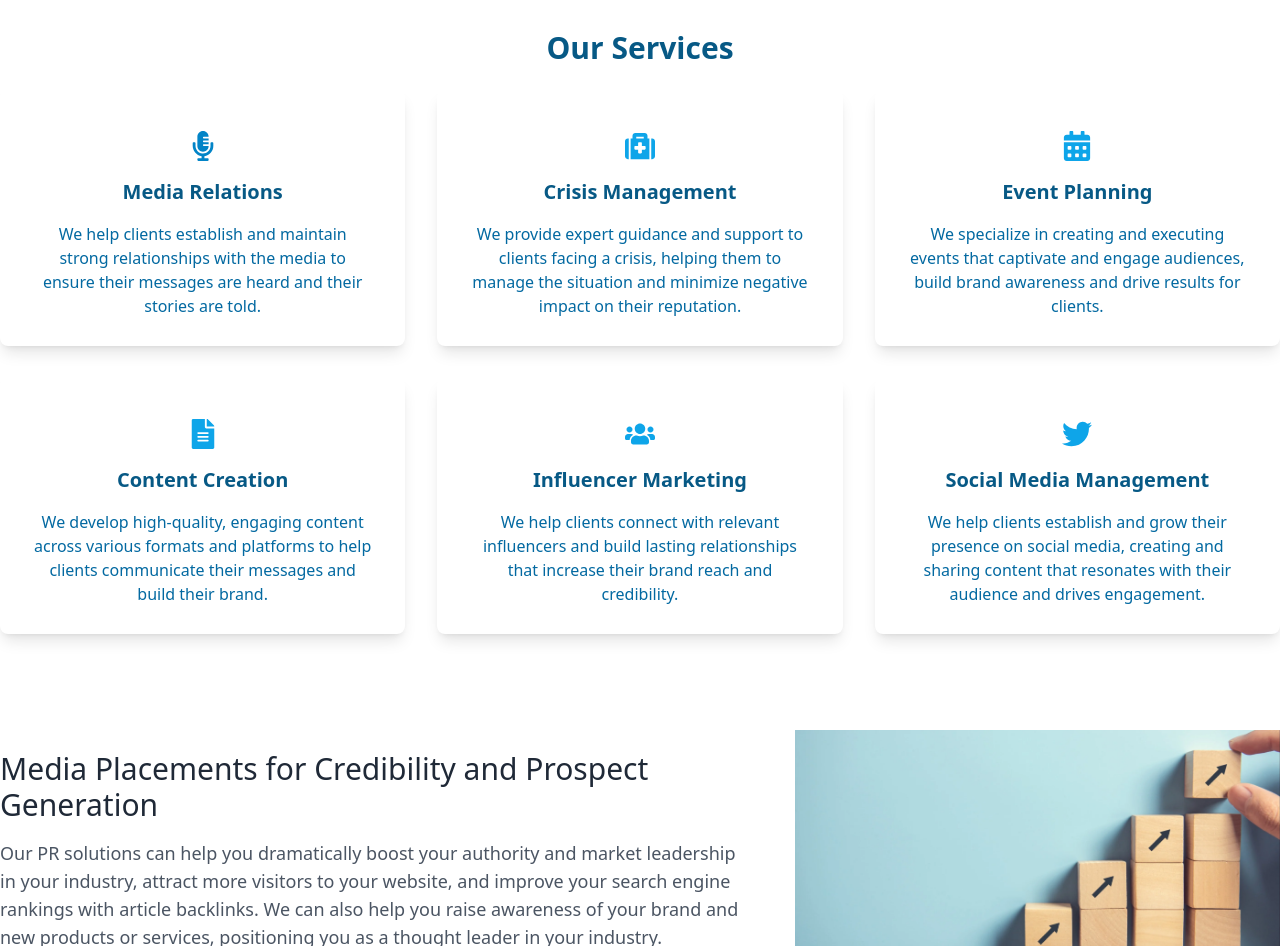
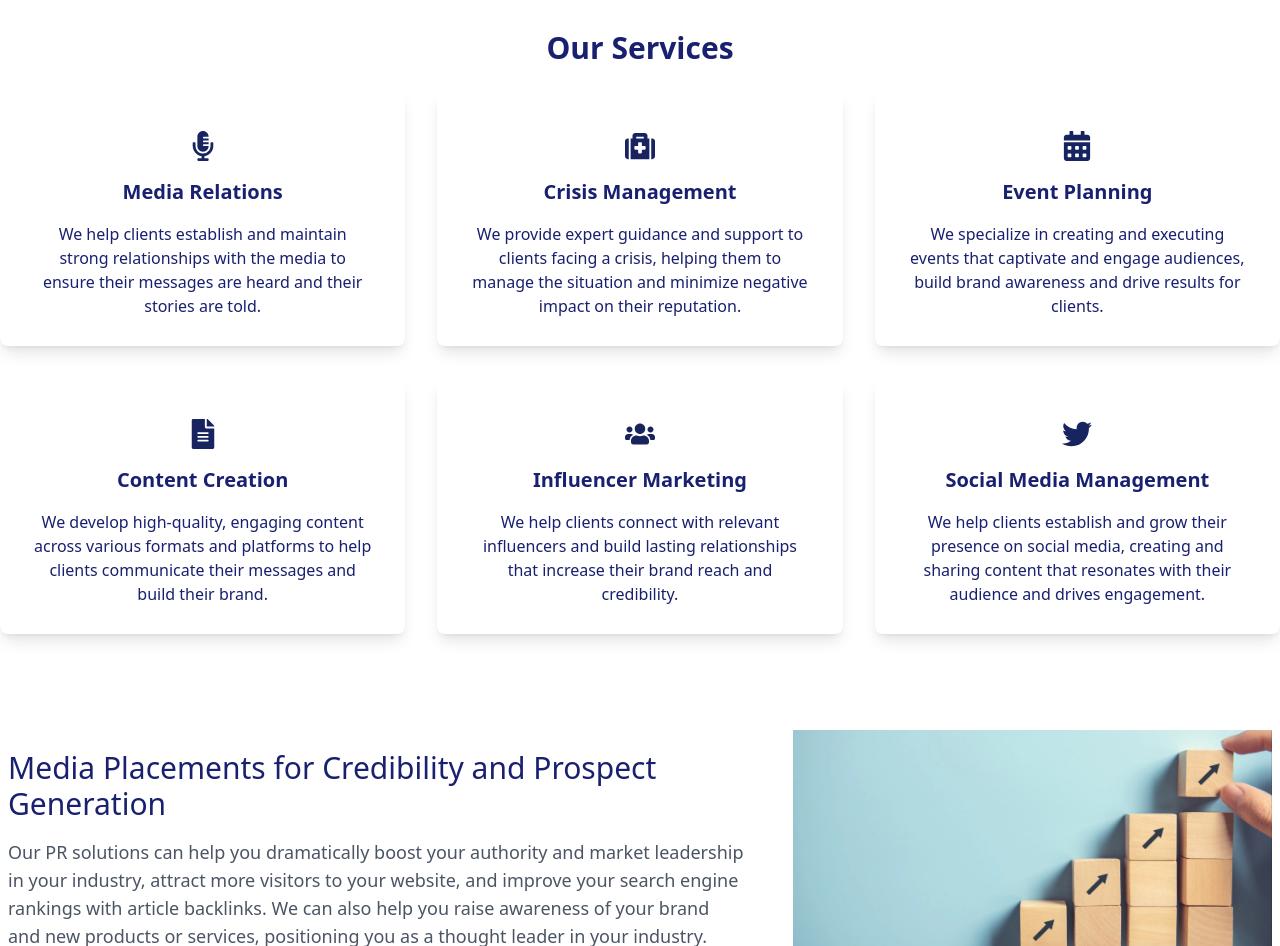
Before and after one commit to appzaib/Pliocio, a Next.js app: page / in a window 1280 px wide. Shown: the part 766-1712 px from the top of the page. Built offline with nearby package versions, Linux system fonts and the light colour scheme.

Commit message:
Change Heading Color

```diff
--- a/pages/about.js
+++ b/pages/about.js
@@ -15,7 +15,7 @@ function About() {
       </div>
       <div className="py-8">
         <div className="container mx-auto px-4 text-gray-600">
-          <h1 className="text-3xl font-semibold mb-5 text-center text-gray-900">
+          <h1 className="text-3xl font-semibold mb-5 text-center text-[#18206F]">
             Introducing Our Public Relations Firm
           </h1>
           <p className="text-base md:text-lg leading-relaxed mb-5">
@@ -24,7 +24,7 @@ function About() {
             team of experienced PR professionals has a proven track record of
             delivering results for a wide range of industries and organizations.
           </p>
-          <h2 className="text-3xl font-semibold text-center text-gray-900">
+          <h2 className="text-3xl font-semibold text-center text-[#18206F]">
             Why Choose Us?
           </h2>
           <div className="text-center md:text-start items-center px-4 text-gray-600">
@@ -35,7 +35,7 @@ function About() {
                 className="w-full md:hidden"
               />
               <div className="w-full md:w-2/4">
-                <h2 className="text-2xl md:text-3xl font-medium mb-4 text-gray-800">
+                <h2 className="text-2xl md:text-3xl font-medium mb-4 text-[#18206F]">
                   Results-Driven Approach
                 </h2>
                 <p className="text-base md:text-lg leading-relaxed">
@@ -63,7 +63,7 @@ function About() {
                 className="w-full md:w-2/4 md:pr-12 h-80"
               />
               <div className="w-full md:w-2/4">
-                <h2 className="text-2xl md:text-3xl font-medium mb-4 text-gray-800">
+                <h2 className="text-2xl md:text-3xl font-medium mb-4 text-[#18206F]">
                   Customized Solutions
                 </h2>
                 <p className="text-base md:text-lg leading-relaxed">
--- a/pages/contact.js
+++ b/pages/contact.js
@@ -80,7 +80,7 @@ function Contact() {
                 </div>
               </div>
               <div className="p-2 w-full">
-                <button className="flex mx-auto text-white bg-sky-500 border-0 py-2 px-8 focus:outline-none hover:bg-sky-600 rounded text-lg">
+                <button className="flex mx-auto text-white bg-[#18206F] border-0 py-2 px-8 focus:outline-none hover:bg-[#182365] rounded text-lg">
                   GET STARTED
                 </button>
               </div>
--- a/pages/index.js
+++ b/pages/index.js
@@ -30,19 +30,19 @@ export default function Home() {
 
       <section className="py-8">
         <div className="container mx-auto">
-          <h2 className="text-3xl font-bold text-center mb-6 text-sky-800">
+          <h2 className="text-3xl font-bold text-center mb-6 text-[#18206F]">
             Our Services
           </h2>
           <div className="flex flex-wrap -mx-4">
             <div className="w-full md:w-1/3 px-4 mb-8">
               <div className="bg-white h-64 rounded-lg shadow-lg p-8 text-center hover:shadow-xl transition-shadow duration-300 ease-in-out">
                 <div className="flex items-center justify-center h-12 w-12 mx-auto mb-2">
-                  <FaMicrophoneAlt className="text-sky-600 text-3xl" />
+                  <FaMicrophoneAlt className="text-[#182460] text-3xl" />
                 </div>
-                <h3 className="font-bold text-xl text-sky-800 mb-4">
+                <h3 className="font-bold text-xl text-[#18206F] mb-4">
                   Media Relations
                 </h3>
-                <p className="text-sky-700 text-base">
+                <p className="text-[#18206F] text-base">
                   We help clients establish and maintain strong relationships
                   with the media to ensure their messages are heard and their
                   stories are told.
@@ -52,12 +52,12 @@ export default function Home() {
             <div className="w-full md:w-1/3 px-4 mb-8">
               <div className="bg-white h-64 rounded-lg shadow-lg p-8 text-center hover:shadow-xl transition-shadow duration-300 ease-in-out">
                 <div className="flex items-center justify-center h-12 w-12 mx-auto mb-2">
-                  <FaMedkit className="text-sky-500 text-3xl" />
+                  <FaMedkit className="text-[#182460] text-3xl" />
                 </div>
-                <h3 className="font-bold text-xl text-sky-800 mb-4">
+                <h3 className="font-bold text-xl text-[#18206F] mb-4">
                   Crisis Management
                 </h3>
-                <p className="text-sky-700 text-base">
+                <p className="text-[#18206F] text-base">
                   We provide expert guidance and support to clients facing a
                   crisis, helping them to manage the situation and minimize
                   negative impact on their reputation.
@@ -67,12 +67,12 @@ export default function Home() {
             <div className="w-full md:w-1/3 px-4 mb-8">
               <div className="bg-white h-64 rounded-lg shadow-lg p-8 text-center hover:shadow-xl transition-shadow duration-300 ease-in-out">
                 <div className="flex items-center justify-center h-12 w-12 mx-auto mb-2">
-                  <FaCalendarAlt className="text-sky-500 text-3xl" />
+                  <FaCalendarAlt className="text-[#182460] text-3xl" />
                 </div>
-                <h3 className="font-bold text-xl text-sky-800 mb-4">
+                <h3 className="font-bold text-xl text-[#18206F] mb-4">
                   Event Planning
                 </h3>
-                <p className="text-sky-700 text-base">
+                <p className="text-[#18206F] text-base">
                   We specialize in creating and executing events that captivate
                   and engage audiences, build brand awareness and drive results
                   for clients.
@@ -82,12 +82,12 @@ export default function Home() {
             <div className="w-full md:w-1/3 px-4 mb-8">
               <div className="bg-white h-64 rounded-lg shadow-lg p-8 text-center hover:shadow-xl transition-shadow duration-300 ease-in-out">
                 <div className="flex items-center justify-center h-12 w-12 mx-auto mb-2">
-                  <FaFileAlt className="text-sky-500 text-3xl" />
+                  <FaFileAlt className="text-[#182460] text-3xl" />
                 </div>
-                <h3 className="font-bold text-xl text-sky-800 mb-4">
+                <h3 className="font-bold text-xl text-[#18206F] mb-4">
                   Content Creation
                 </h3>
-                <p className="text-sky-700 text-base">
+                <p className="text-[#18206F] text-base">
                   We develop high-quality, engaging content across various
                   formats and platforms to help clients communicate their
                   messages and build their brand.
@@ -97,12 +97,12 @@ export default function Home() {
             <div className="w-full md:w-1/3 px-4 mb-8">
               <div className="bg-white h-64 rounded-lg shadow-lg p-8 text-center hover:shadow-xl transition-shadow duration-300 ease-in-out">
                 <div className="flex items-center justify-center h-12 w-12 mx-auto mb-2">
-                  <FaUsers className="text-sky-500 text-3xl" />
+                  <FaUsers className="text-[#182460] text-3xl" />
                 </div>
-                <h3 className="font-bold text-xl text-sky-800 mb-4">
+                <h3 className="font-bold text-xl text-[#18206F] mb-4">
                   Influencer Marketing
                 </h3>
-                <p className="text-sky-700 text-base">
+                <p className="text-[#18206F] text-base">
                   We help clients connect with relevant influencers and build
                   lasting relationships that increase their brand reach and
                   credibility.
@@ -112,12 +112,12 @@ export default function Home() {
             <div className="w-full md:w-1/3 px-4 mb-8">
               <div className="bg-white h-64 rounded-lg shadow-lg p-8 text-center hover:shadow-xl transition-shadow duration-300 ease-in-out">
                 <div className="flex items-center justify-center h-12 w-12 mx-auto mb-2">
-                  <FaTwitter className="text-sky-500 text-3xl" />
+                  <FaTwitter className="text-[#182460] text-3xl" />
                 </div>
-                <h3 className="font-bold text-xl text-sky-800 mb-4">
+                <h3 className="font-bold text-xl text-[#18206F] mb-4">
                   Social Media Management
                 </h3>
-                <p className="text-sky-700 text-base">
+                <p className="text-[#18206F] text-base">
                   We help clients establish and grow their presence on social
                   media, creating and sharing content that resonates with their
                   audience and drives engagement.
@@ -204,15 +204,15 @@ export default function Home() {
         </div>
       </section> */}
       <section className="py-8">
-        <div className="container mx-auto">
-          <div className="flex flex-col md:flex-row items-center">
+        <div className="container mx-auto px-2">
+          <div className="flex flex-col md:flex-row items-center text-center md:text-start">
             <img
               src="result-driven.webp"
               alt="result-driven"
-              className="w-full md:hidden"
+              className="w-full md:hidden pl-4"
             />
             <div className="w-full md:w-7/12">
-              <h2 className="text-2xl md:text-3xl font-medium mb-4 text-gray-800">
+              <h2 className="text-2xl md:text-3xl font-medium mb-4 text-[#18206F]">
                 Media Placements for Credibility and Prospect Generation
               </h2>
               <p className="text-base md:text-lg leading-relaxed text-gray-600">
@@ -235,7 +235,7 @@ export default function Home() {
 
       <section className="py-12">
         <div className="container px-5 pt-7 mx-auto">
-          <h2 className="text-center text-3xl font-medium pb-8">
+          <h2 className="text-center text-3xl font-medium pb-8 text-[#18206F]">
             Testimonials
           </h2>
           <div className="flex flex-wrap -m-4 text-gray-600">
@@ -293,7 +293,7 @@ export default function Home() {
       <section className="relative">
         <div className="container px-5 py-7 mx-auto">
           <div className="flex flex-col text-center w-full">
-            <h1 className="sm:text-3xl text-2xl font-medium title-font">
+            <h1 className="sm:text-3xl text-2xl font-medium text-[#18206F]">
               Interested in working with us? <br /> Drop us a line.
             </h1>
           </div>
@@ -363,7 +363,7 @@ export default function Home() {
                 </div>
               </div>
               <div className="p-2 w-full">
-                <button className="flex mx-auto text-white bg-sky-500 border-0 py-2 px-8 focus:outline-none hover:bg-sky-600 rounded text-lg">
+                <button className="flex mx-auto text-white bg-[#18206F] border-0 py-2 px-8 focus:outline-none hover:bg-[#182365] rounded text-lg">
                   GET STARTED
                 </button>
               </div>
```
